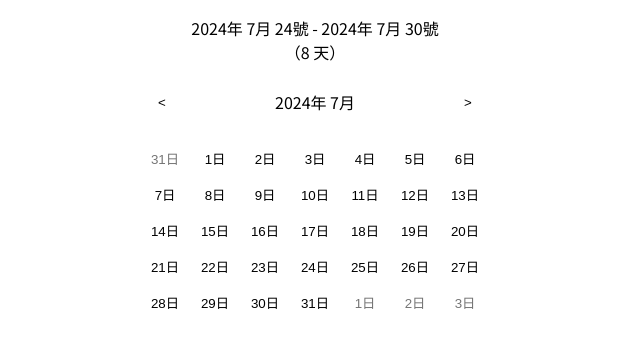
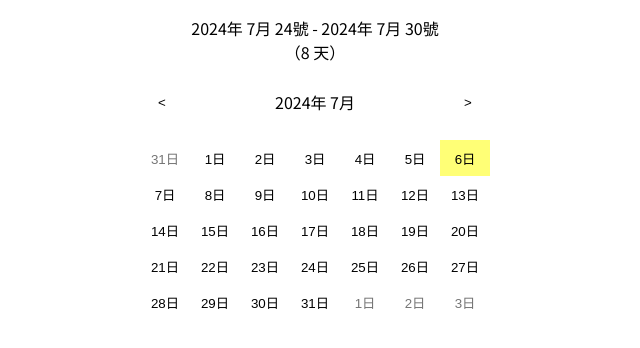
Before and after one commit to gilvent/sunway-calendar, a React (Vite) app: page / in a window 1280 px wide. Shown: the top 348 px of the page, without its empty margins (325-965 px from the left). Built offline with nearby package versions, Linux system fonts and the light colour scheme.

Commit message:
feature - highlight today date
also disable unnecessary exhaustive deps linting error

```diff
--- a/src/components/DateRangePicker/DateRangePicker.jsx
+++ b/src/components/DateRangePicker/DateRangePicker.jsx
@@ -2,72 +2,153 @@ import { useState } from 'react'
 import styles from './DateRangePicker.module.scss'
 import DayPickerButton from './DayPickerButton'
 import { useEffect } from 'react'
+import { useCallback } from 'react'
+import useEffectOnChange from '../../hooks/useEffectOnChange.hook'
 
 function DateRangePicker() {
   const [todayTimestamp] = useState(() => {
     return Date.now()
   })
-  const [selectedYear] = useState(() => {
-    const date = new Date(todayTimestamp)
-    return date.getFullYear()
+  const [currentCalendar] = useState(() => {
+    const todayDateObj = new Date(todayTimestamp)
+    return {
+      year: todayDateObj.getFullYear(),
+      month: todayDateObj.getMonth() + 1
+    }
   })
-  const [selectedMonthIndex] = useState(() => {
-    const date = new Date(todayTimestamp)
-    return date.getMonth()
-  })
+  const [prevCalendar, setPrevCalendar] = useState(() =>
+    getPrevCalendar(currentCalendar.year, currentCalendar.month)
+  )
+  const [nextCalendar, setNextCalendar] = useState(() =>
+    getNextCalendar(currentCalendar.year, currentCalendar.month)
+  )
   const [headerTitle, setHeaderTitle] = useState('')
-  const [calendar, setCalendar] = useState([])
+  const [calendarItems, setCalendarItems] = useState([])
 
-  useEffect(() => {
-    setHeaderTitle(`${selectedYear}年 ${selectedMonthIndex + 1}月`)
-  }, [selectedMonthIndex, selectedYear])
-
-  useEffect(() => {
-    const currentCalendar = generateCalendar(selectedYear, selectedMonthIndex)
-    setCalendar(currentCalendar)
-  }, [selectedMonthIndex, selectedYear])
-
-  function generateCalendar(selectedYear, selectedMonthIndex) {
+  const generateCalendar = useCallback(
+    (year, month) => {
       const calendar = []
-    const lastDateObj = new Date(selectedYear, selectedMonthIndex + 1, 0)
+      const selectedMonthIndex = month - 1
+      const lastDateObj = new Date(year, selectedMonthIndex + 1, 0)
       const lastDate = lastDateObj.getDate()
       const lastDatePrevMonth = new Date(
-      selectedYear,
+        year,
         selectedMonthIndex - 1,
         0
       ).getDate()
-    const firstWeekdayIndex = new Date(
-      selectedYear,
-      selectedMonthIndex,
-      1
-    ).getDay()
+      const firstWeekdayIndex = new Date(year, selectedMonthIndex, 1).getDay()
       const lastWeekdayIndex = lastDateObj.getDay()
 
       // populate previous month days
       for (let i = 0; i < firstWeekdayIndex; i++) {
         const date = lastDatePrevMonth - (firstWeekdayIndex - 1 - i)
-      // TODO store Date obj here
-      calendar.push({ date, transparent: true })
+        const dateObj = new Date(
+          prevCalendar.year,
+          prevCalendar.month - 1,
+          date
+        )
+
+        calendar.push({
+          date,
+          transparent: true,
+          dateObj,
+          today: isToday(dateObj)
+        })
       }
 
       // current month dates
       for (let i = 1; i <= lastDate; i++) {
-      // TODO store Date obj here
-      calendar.push({ date: i, transparent: false })
+        const dateObj = new Date(
+          currentCalendar.year,
+          currentCalendar.month - 1,
+          i
+        )
+
+        calendar.push({
+          date: i,
+          transparent: false,
+          dateObj,
+          today: isToday(dateObj)
+        })
       }
 
       // next month dates
       for (let i = 1; i < 7 - lastWeekdayIndex; i++) {
-      // TODO store Date obj here
-      calendar.push({ date: i, transparent: true })
+        const dateObj = new Date(nextCalendar.year, nextCalendar.month - 1, i)
+        calendar.push({
+          date: i,
+          transparent: true,
+          dateObj,
+          isToday: isToday(dateObj)
+        })
       }
 
       return calendar
+    },
+    [currentCalendar, prevCalendar, nextCalendar]
+  )
+
+  useEffect(() => {
+    setHeaderTitle(`${currentCalendar.year}年 ${currentCalendar.month}月`)
+  }, [currentCalendar])
+
+  useEffectOnChange(() => {
+    const { year, month } = currentCalendar
+    setPrevCalendar(getPrevCalendar(year, month))
+    setNextCalendar(getNextCalendar(year, month))
+  }, [currentCalendar])
+
+  useEffect(() => {
+    const items = generateCalendar(currentCalendar.year, currentCalendar.month)
+    setCalendarItems(items)
+  }, [currentCalendar])
+
+  function getPrevCalendar(currentYear, currentMonth) {
+    if (currentMonth === 0) {
+      return {
+        year: currentYear - 1,
+        month: 12
+      }
     }
 
-  const pickerItems = calendar.map((item, index) => {
+    return {
+      year: currentYear,
+      month: currentMonth - 1
+    }
+  }
+
+  function getNextCalendar(currentYear, currentMonth) {
+    if (currentMonth === 12) {
+      return {
+        year: currentYear + 1,
+        month: 1
+      }
+    }
+
+    return {
+      year: currentYear,
+      month: currentMonth + 1
+    }
+  }
+
+  function isToday(dateObj) {
+    const nextDay = new Date(
+      dateObj.getFullYear(),
+      dateObj.getMonth(),
+      dateObj.getDate() + 1
+    )
     return (
-      <DayPickerButton key={item.day + index} transparent={item.transparent}>
+      dateObj.valueOf() <= todayTimestamp && todayTimestamp < nextDay.valueOf()
+    )
+  }
+
+  const dayPickers = calendarItems.map((item, index) => {
+    return (
+      <DayPickerButton
+        key={item.date + index}
+        transparent={item.transparent}
+        today={item.today}
+      >
         {item.date}日
       </DayPickerButton>
     )
@@ -82,7 +163,7 @@ function DateRangePicker() {
       </div>
 
       {/* Most left is sunday */}
-      <div className={styles['day-picker']}>{pickerItems}</div>
+      <div className={styles['day-picker']}>{dayPickers}</div>
     </div>
   )
 }
--- /dev/null
+++ b/src/hooks/useEffectOnChange.hook.ts
@@ -0,0 +1,15 @@
+import { useEffect, useRef } from 'react'
+
+function useEffectOnChange(callback, deps) {
+  const hasMounted = useRef(false)
+
+  useEffect(() => {
+    if (!hasMounted.current) {
+      hasMounted.current = true
+      return
+    }
+    callback()
+  }, deps)
+}
+
+export default useEffectOnChange
```
Also changed, not shown: .eslintrc.cjs. Lines whose indentation alone changed are shown as unchanged.
